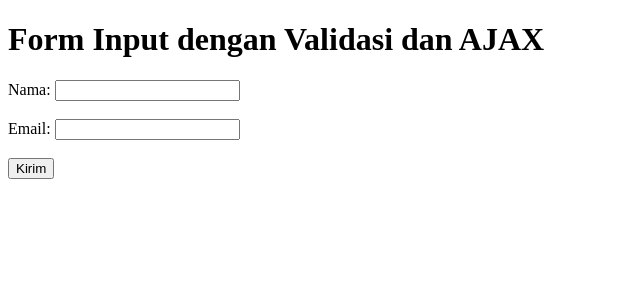
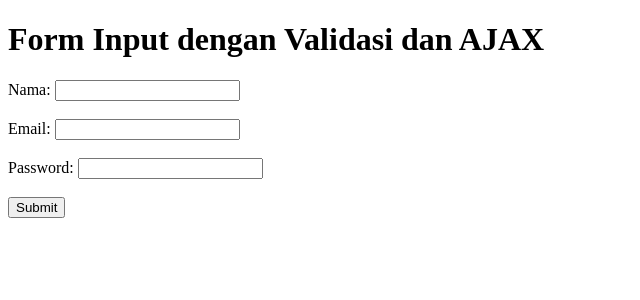
Before and after one commit to HafizRizqi/HafizRizqiH_DesProgWeb_TI2B_2025, a PHP site: page /form_validasi.php in a window 1280 px wide. Shown: the top 300 px of the page, without its empty margins (0-640 px from the left). Run offline with PHP 8.4, Linux system fonts and the light colour scheme.

Commit message:
Praktikum 7 Soal 7.4

```diff
--- a/dasarWeb/Pertemuan ke-7/form_validasi.php
+++ b/dasarWeb/Pertemuan ke-7/form_validasi.php
@@ -1,65 +1,81 @@
 <!DOCTYPE html>
 <html>
 <head>
-    <title>Form Input dengan Validasi dan AJAX</title>
+    <title>Form Input dengan Validasi, Password, dan AJAX</title>
     <script src="https://code.jquery.com/jquery-3.6.0.min.js"></script>
 </head>
 <body>
     <h1>Form Input dengan Validasi dan AJAX</h1>
+
     <form id="myForm" method="post">
         <label for="nama">Nama:</label>
         <input type="text" id="nama" name="nama">
-        <span id="nama-error" style="color: red;"></span><br><br>
+        <span id="nama-error" style="color:red;"></span><br><br>
 
         <label for="email">Email:</label>
         <input type="text" id="email" name="email">
-        <span id="email-error" style="color: red;"></span><br><br>
+        <span id="email-error" style="color:red;"></span><br><br>
 
-        <input type="submit" value="Kirim">
+        <label for="password">Password:</label>
+        <input type="password" id="password" name="password">
+        <span id="password-error" style="color:red;"></span><br><br>
+
+        <input type="submit" value="Submit">
     </form>
 
-    <div id="result" style="margin-top: 20px; color: green;"></div>
+    <div id="result" style="margin-top:20px; color:green;"></div>
 
     <script>
         $(document).ready(function() {
             $("#myForm").submit(function(event) {
-                event.preventDefault(); // Mencegah reload halaman
+                event.preventDefault(); // menghentikan pengiriman form default
 
                 var nama = $("#nama").val();
                 var email = $("#email").val();
+                var password = $("#password").val();
                 var valid = true;
 
                 // Reset pesan error
                 $("#nama-error").text("");
                 $("#email-error").text("");
+                $("#password-error").text("");
                 $("#result").text("");
 
-                // Validasi nama
+                // Validasi Nama
                 if (nama === "") {
                     $("#nama-error").text("Nama harus diisi.");
                     valid = false;
                 }
 
-                // Validasi email
+                // Validasi Email
                 if (email === "") {
                     $("#email-error").text("Email harus diisi.");
                     valid = false;
-                } else if (!email.match(/^[^\s@]+@[^\s@]+\.[^\s@]+$/)) {
+                } else if (!/^[^\s@]+@[^\s@]+\.[^\s@]+$/.test(email)) {
                     $("#email-error").text("Format email tidak valid.");
                     valid = false;
                 }
 
-                // Jika valid, kirim data via AJAX
+                // Validasi Password
+                if (password === "") {
+                    $("#password-error").text("Password harus diisi.");
+                    valid = false;
+                } else if (password.length < 8) {
+                    $("#password-error").text("Password minimal 8 karakter.");
+                    valid = false;
+                }
+
+                // Jika semua validasi lolos, kirim data ke server via AJAX
                 if (valid) {
                     $.ajax({
                         url: "proses_validasi.php",
                         type: "POST",
-                        data: { nama: nama, email: email },
+                        data: { nama: nama, email: email, password: password },
                         success: function(response) {
                             $("#result").html(response);
                         },
                         error: function() {
-                            $("#result").html("<span style='color:red;'>Terjadi kesalahan saat mengirim data.</span>");
+                            $("#result").html("Terjadi kesalahan saat mengirim data.");
                         }
                     });
                 }
```
